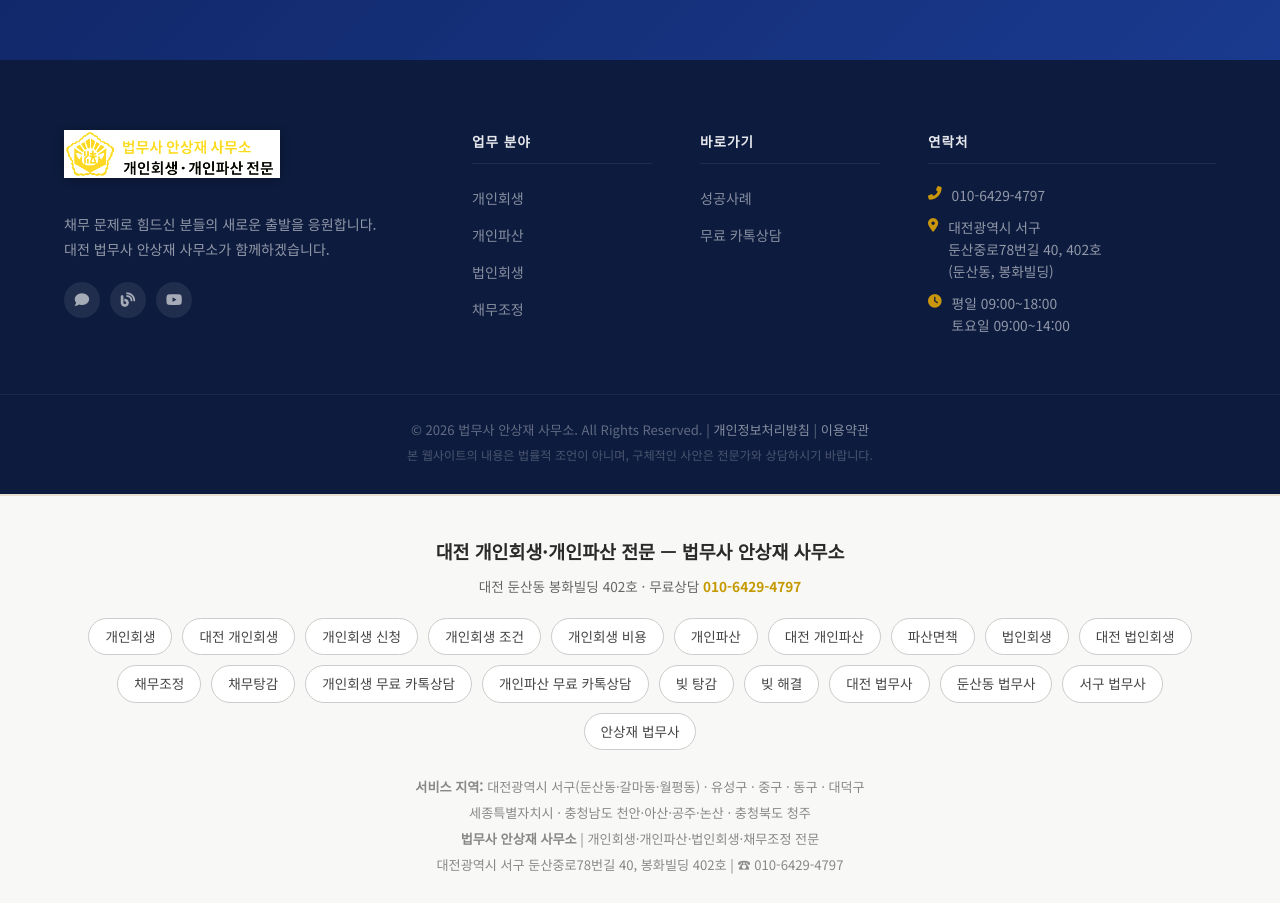
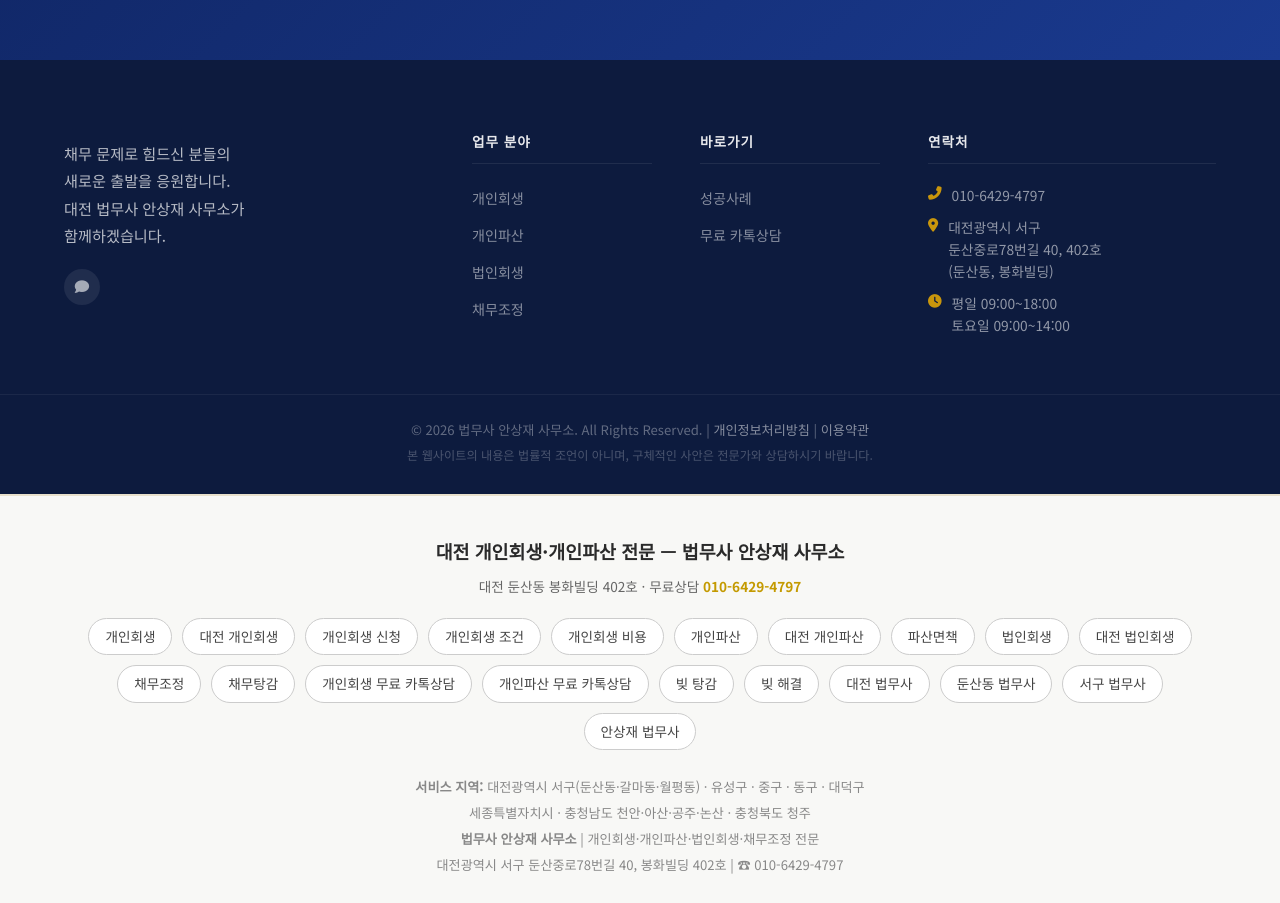
Before and after one commit to csdel-1/-, a plain HTML site: page index.html in a window 1280 px wide. Shown: the part 5240-6143 px from the top of the page. Drawn offline with Linux system fonts and the light colour scheme.

Commit message:
Update index.html

```diff
--- a/index.html
+++ b/index.html
@@ -541,17 +541,20 @@
     <div class="footer-main">
       <div class="container">
         <div class="footer-grid">
-          <div class="footer-brand">
-            <div class="footer-logo">
-              <img src="assets/logo.png" alt="법무사 안상재 사무소" class="footer-logo-img" />
-            </div>
-            <p>채무 문제로 힘드신 분들의 새로운 출발을 응원합니다.<br />대전 법무사 안상재 사무소가 함께하겠습니다.</p>
-            <div class="footer-social">
-              <a href="#" aria-label="카카오톡"><i class="fas fa-comment"></i></a>
-              <a href="#" aria-label="블로그"><i class="fas fa-blog"></i></a>
-              <a href="#" aria-label="유튜브"><i class="fab fa-youtube"></i></a>
-            </div>
-          </div>
+        <div class="footer-brand">
+  <p style="margin-top: 10px; line-height: 1.8; color: rgba(255,255,255,.7); font-size: 0.95rem;">
+    채무 문제로 힘드신 분들의<br />
+    새로운 출발을 응원합니다.<br />
+    대전 법무사 안상재 사무소가<br />
+    함께하겠습니다.
+  </p>
+
+  <div class="footer-social">
+    <a href="https://open.kakao.com/o/swmhzizg" target="_blank" aria-label="카카오톡 상담">
+      <i class="fas fa-comment"></i>
+    </a>
+  </div>
+</div>
           <div class="footer-nav-col">
             <h4>업무 분야</h4>
             <ul>
```
